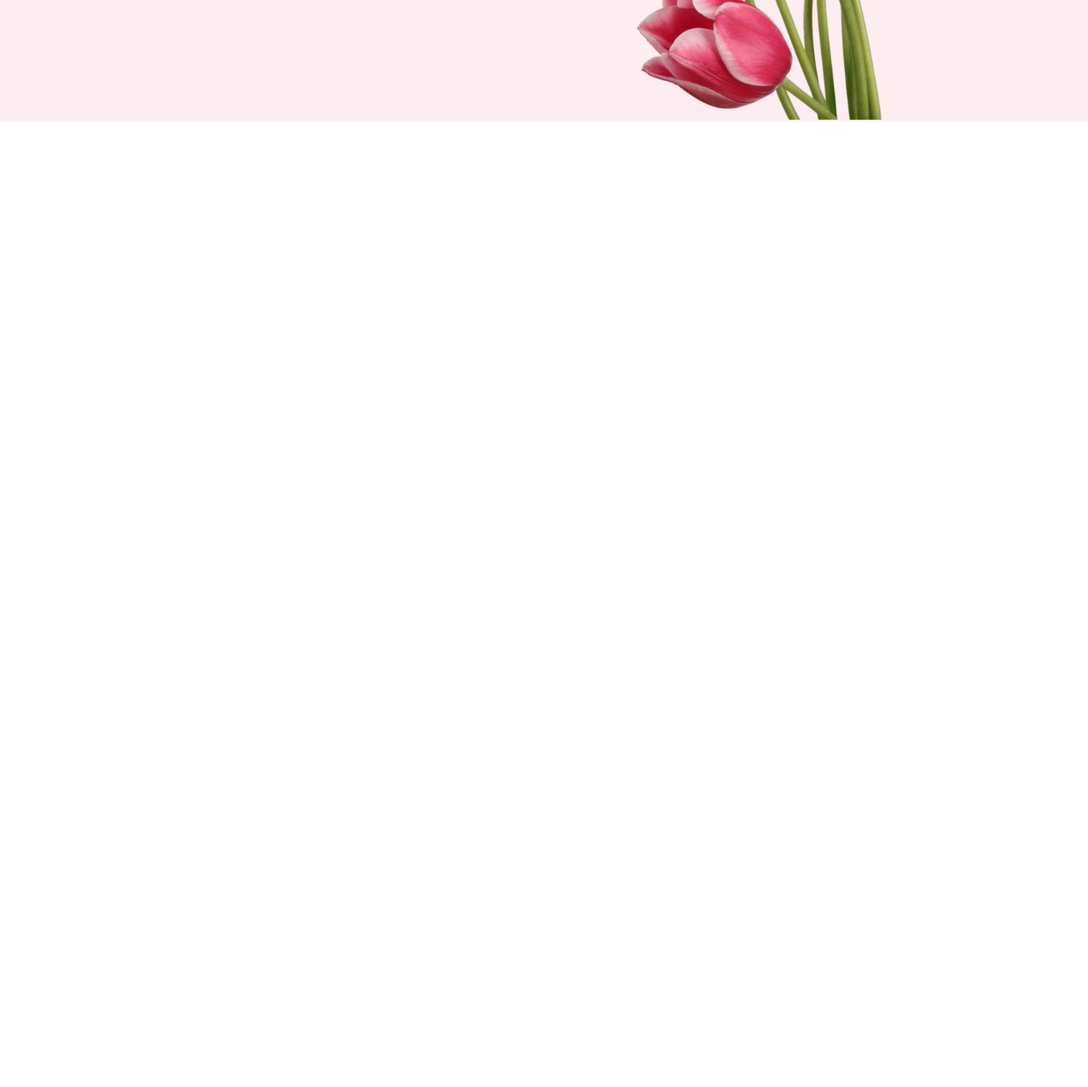
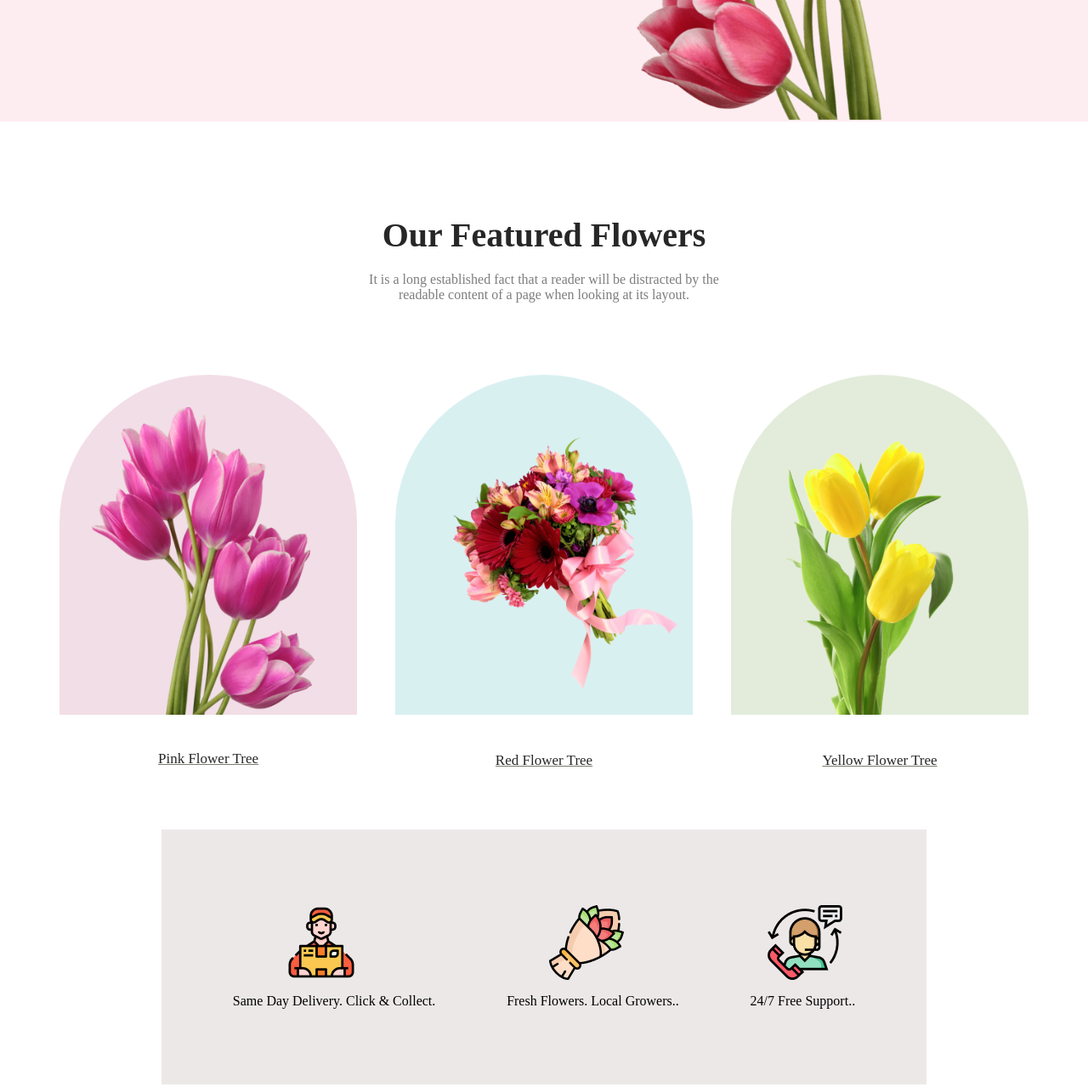
Before and after one commit to Minarajahan/flower-shop, a plain HTML site: page index.html in a window 1280 px wide. Shown: the part 537-1816 px from the top of the page at 85% size. Before the commit the page ends 800 px from the top, so only its background shows below. Drawn offline with Linux system fonts and the light colour scheme.

Commit message:
Three part done

```diff
--- a/index.html
+++ b/index.html
@@ -8,10 +8,11 @@
 </head>
 <body>
     <header>
+        <!--Navbar section for Bonus Part -->
         <nav>
             <div class="nav-container">
                 <div>
-                    <h1 class="nav-heading">Flower Shop</h1>
+                    <h1 class="nav-heading"><span class="off-color">Flower</span> Shop</h1>
                 </div>
                 <div class="nav-menu">
                     <li class="item">Flower</li>
@@ -37,6 +38,61 @@
 
     </header>
     <main>
+        <!-- second-part -Bonus section -->
+         <section>
+            <h1 class="second-heading">Our Featured Flowers</h1>
+            <p class="second-text">It is a long established fact that a reader will be distracted by the <br> readable content of a page when looking at its layout.</p>
+            <div class="second-container">
+              <div class="box-1">
+                <img class="box-img-1" src="Flower Asset/pngwing 6.png" alt="">
+                <p class="underline-para">Pink Flower Tree</p>
+              </div>
+              <div class="box-2">
+                <img class="box-img-2" src="Flower Asset/pngwing 5.png" alt="">
+                <p class="underline-para" >Red Flower Tree</p>
+              </div>
+              <div class="box-3">
+                <img class="box-img-3" src="Flower Asset/pngwing 7.png" alt="">
+                <p class="underline-para">Yellow Flower Tree</p>
+
+              </div>
+            </div>
+
+         </section>
+         <!-- Extra Section -->
+          <section>
+            <div class="extra-section">
+                <div>
+                    <img class="icon-img-1" src="Flower Asset/Group 57.png" alt="">
+                    <p>Same Day Delivery. Click & Collect.</p>
+                </div>
+                <div>
+                    <img class="icon-img-2" src="Flower Asset/Group 58.png" alt="">
+                    <p>Fresh Flowers. Local Growers..</p>
+                </div>
+                <div>
+                    <img class="icon-img-3" src="Flower Asset/Group 59.png" alt="">
+                    <p>24/7 Free Support..</p>
+                </div>
+
+
+            </div>
+          </section>
+
+          <!-- Hot Deal Section -->
+           <section>
+            <div class="hot-deal-section">
+                <div>
+                    <h1 class="hot-deal-heading">Hot Deal ! Sale Up To 25% <span class="off-color">Off</span></h1>
+                    <p>It is a long established fact that a reader will be distracted by the readable <br> content of a page when looking at its layout.</p>
+                    <button class="hot-deal-btn">Sign Up</button>
+
+                </div>
+                <div>
+                    <img class="hot-deal-img" src="Flower Asset/pngwing 8.png" alt="">
+                </div>
+            </div>
+           </section>
 
     </main>
     <footer>
--- a/styles.css
+++ b/styles.css
@@ -55,7 +55,137 @@
     background: rgb(229, 84, 115);
     margin-top: 20px;
 }
-.first-img{
+
+.first-img {
     width: 476px;
-   padding-bottom: 0;
+    padding-bottom: 0;
 }
+
+
+/* second section */
+.second-container {
+    display: flex;
+    justify-content:center;
+    align-items: center;
+    margin: 20px;
+
+}
+
+.box-1 {
+    height: 400px;
+    width: 350px;
+    border-radius: 300px 300px 0px 0px;
+    background: rgba(167, 33, 98, 0.15);
+
+}
+
+.box-img-1 {
+    width: 262px;
+    padding: 38px;
+
+}
+
+.box-2 {
+    height: 400px;
+    width: 350px;
+    border-radius: 300px 300px 0px 0px;
+    background: rgba(5, 151, 160, 0.15);
+    margin: 45px;
+
+}
+
+.box-img-2 {
+    width: 300px;
+    padding: 70px 55px;
+
+}
+
+.box-3 {
+    height: 400px;
+    width: 350px;
+    border-radius: 300px 300px 0px 0px;
+    background: rgba(71, 125, 17, 0.15);
+}
+
+.box-img-3 {
+    width: 240px;
+    padding: 40px;
+
+
+}
+
+.second-heading {
+    text-align: center;
+    color: rgb(39, 39, 39);
+    font-size: 40px;
+    font-weight: 800;
+    margin-top: 110px;
+    margin-bottom: 20px;
+}
+
+.second-text {
+    text-align: center;
+    margin-bottom: 40px;
+    color: rgba(39, 39, 39, 0.6);
+}
+.underline-para{
+    color: rgb(39, 39, 39);
+    font-size: 17px;
+    text-align: center;
+   text-decoration: underline rgb(123, 123, 112);
+
+}
+
+/* Extra Section */
+.extra-section{
+    height: 300px;
+    margin: 90px 190px;
+    display: flex;
+    justify-content: space-evenly;
+    align-items: center;
+    background-color:  rgb(236, 232, 232);
+}
+.icon-img-2{
+    margin-left: 50px;
+    margin-bottom: 12px;
+}
+.icon-img-1{
+    margin-left: 60px;
+    margin-bottom: 12px;
+}
+.icon-img-3{
+    margin-left: 20px;
+    margin-bottom: 12px;
+}
+
+
+/* Hot Deal Section */
+.hot-deal-section{
+    height: 500px;
+    display: flex;
+    justify-content: space-evenly;
+    text-align: center;
+    align-items: center;
+    background: rgba(229, 84, 115, 0.05);
+}
+.hot-deal-heading{
+    font-size: 40px;
+    font-weight: 800;
+    margin-bottom: 20px;
+    text-align: center;
+}
+.off-color{
+    color: rgb(229, 84, 115);
+}
+.hot-deal-btn{
+    padding: 14px 30px;
+    background-color:rgb(229, 84, 115) ;
+    color: white;
+    border: none;
+    border-radius: 5px;
+    margin-top: 30px;
+
+}
+.hot-deal-img{
+    width: 250px;
+}
```
